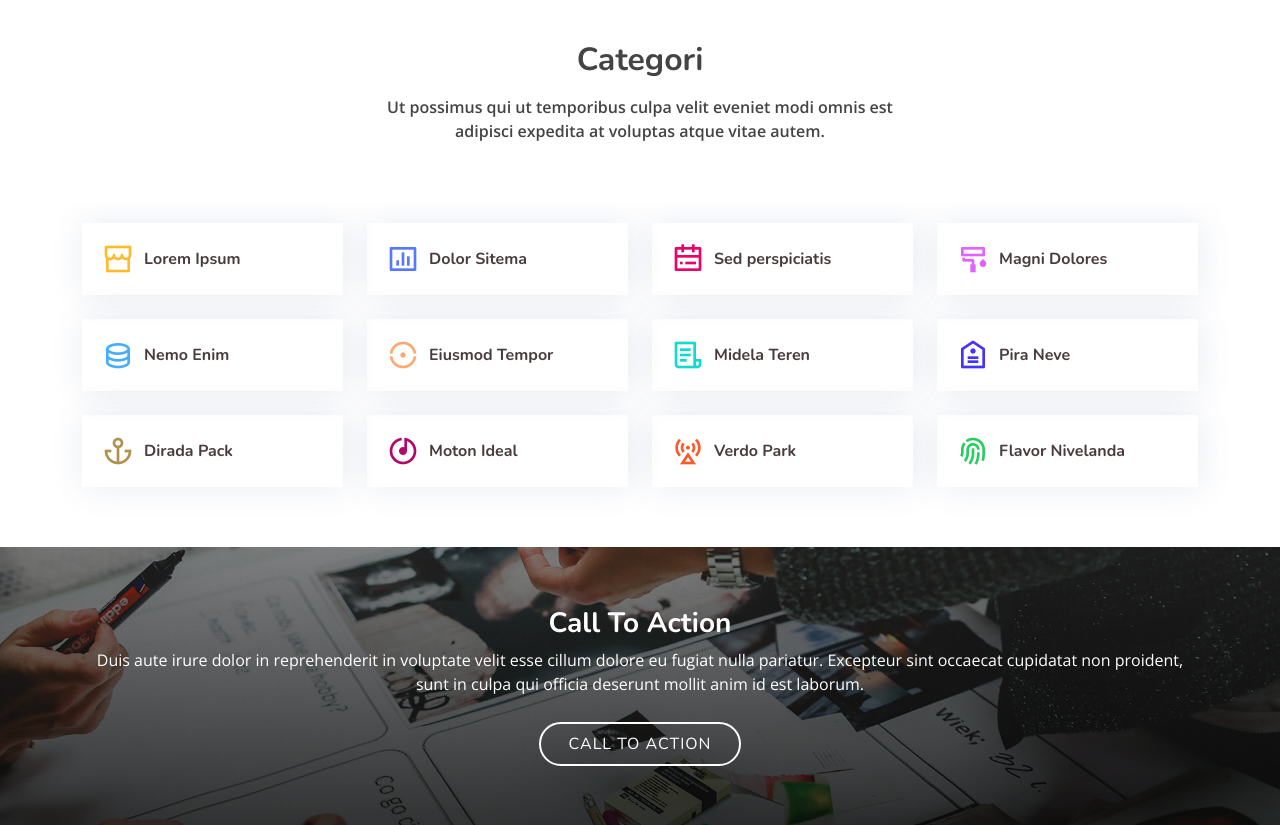
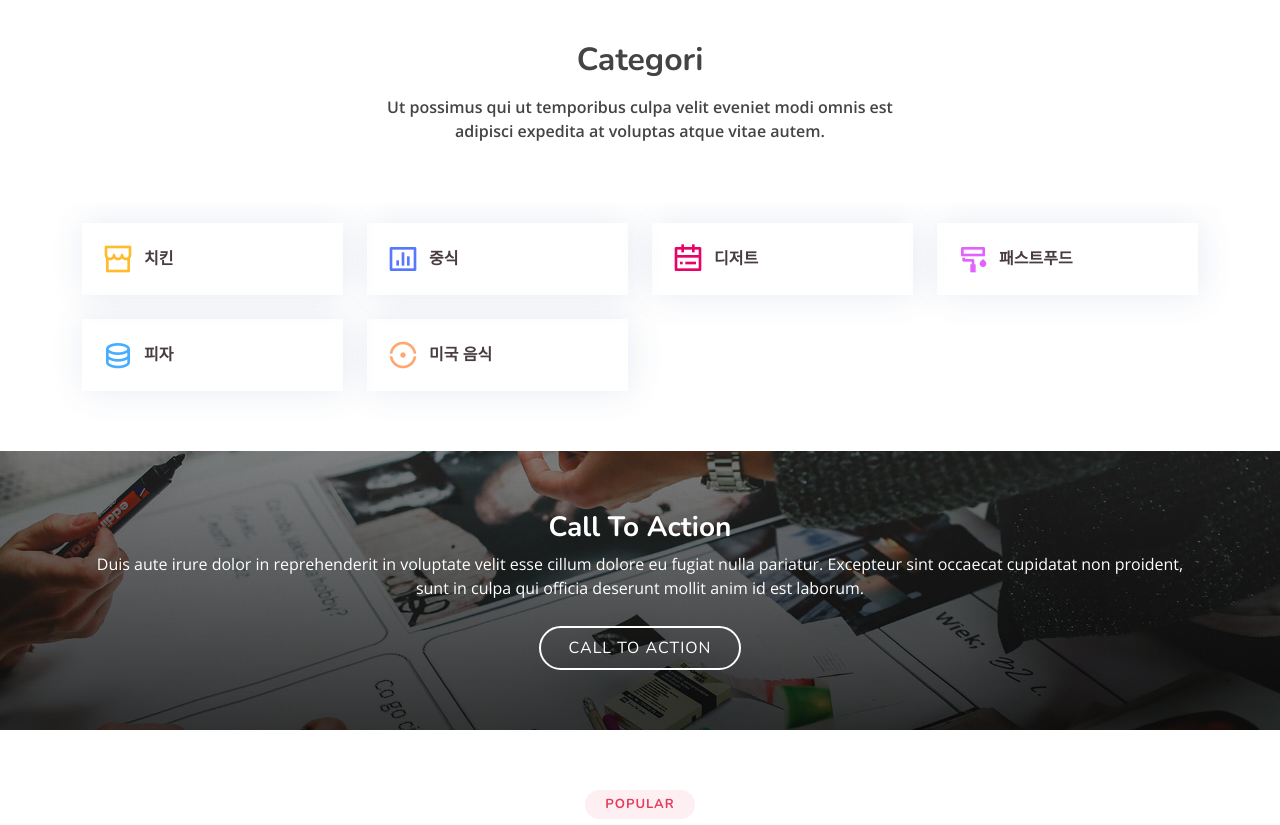
Before and after one commit to iot5project/sawwell-pythonanywhere, a Django app: template templates/home.html in a window 1280 px wide. Shown: the part 1301-2126 px from the top of the page. Run offline with Django 4.2, Linux system fonts and the light colour scheme; the template is opened without the code that fills it, so the values that code supplies are empty; parts of the project's set-up code (start-up, migrations or seed data) failed here and were passed over; some libraries are stand-ins or nearby versions.

Commit message:
update home.html and logins.html

```diff
--- a/config/settings.py
+++ b/config/settings.py
@@ -79,7 +79,7 @@ DATABASES = {
         'ENGINE': 'django.db.backends.mysql',
         'NAME': 'sawwell',
         'USER': 'root',
-        'PASSWORD': '111111',
+        'PASSWORD': 'qwe123',
         'HOST': '127.0.0.1',
     }
 }
--- a/templates/home.html
+++ b/templates/home.html
@@ -176,76 +176,40 @@
       <div class="container">
 
         <div class="row">
-          <div class="col-lg-3 col-md-4 col-6 col-6">
+          <div class="col-lg-3 col-md-3 col-6 col-6">
             <div class="icon-box">
               <i class="ri-store-line" style="color: #ffbb2c;"></i>
-              <h3><a href="">Lorem Ipsum</a></h3>
+              <h3><a href="/chicken">치킨</a></h3>
             </div>
           </div>
-          <div class="col-lg-3 col-md-4 col-6">
+          <div class="col-lg-3 col-md-3 col-6">
             <div class="icon-box">
               <i class="ri-bar-chart-box-line" style="color: #5578ff;"></i>
-              <h3><a href="">Dolor Sitema</a></h3>
+              <h3><a href="/chinese">중식</a></h3>
             </div>
           </div>
-          <div class="col-lg-3 col-md-4 col-6 mt-4 mt-md-0">
+          <div class="col-lg-3 col-md-3 col-6 mt-4 mt-md-0">
             <div class="icon-box">
               <i class="ri-calendar-todo-line" style="color: #e80368;"></i>
-              <h3><a href="">Sed perspiciatis</a></h3>
+              <h3><a href="/dessert">디저트</a></h3>
             </div>
           </div>
-          <div class="col-lg-3 col-md-4 col-6 mt-4 mt-lg-0">
+          <div class="col-lg-3 col-md-3 col-6 mt-4 mt-lg-0">
             <div class="icon-box">
               <i class="ri-paint-brush-line" style="color: #e361ff;"></i>
-              <h3><a href="">Magni Dolores</a></h3>
+              <h3><a href="/fastfood">패스트푸드</a></h3>
             </div>
           </div>
-          <div class="col-lg-3 col-md-4 col-6 mt-4">
+          <div class="col-lg-3 col-md-3 col-6 mt-4">
             <div class="icon-box">
               <i class="ri-database-2-line" style="color: #47aeff;"></i>
-              <h3><a href="">Nemo Enim</a></h3>
+              <h3><a href="/pizza">피자</a></h3>
             </div>
           </div>
-          <div class="col-lg-3 col-md-4 col-6 mt-4">
+          <div class="col-lg-3 col-md-3 col-6 mt-4">
             <div class="icon-box">
               <i class="ri-gradienter-line" style="color: #ffa76e;"></i>
-              <h3><a href="">Eiusmod Tempor</a></h3>
-            </div>
-          </div>
-          <div class="col-lg-3 col-md-4 col-6 mt-4">
-            <div class="icon-box">
-              <i class="ri-file-list-3-line" style="color: #11dbcf;"></i>
-              <h3><a href="">Midela Teren</a></h3>
-            </div>
-          </div>
-          <div class="col-lg-3 col-md-4 col-6 mt-4">
-            <div class="icon-box">
-              <i class="ri-price-tag-2-line" style="color: #4233ff;"></i>
-              <h3><a href="">Pira Neve</a></h3>
-            </div>
-          </div>
-          <div class="col-lg-3 col-md-4 col-6 mt-4">
-            <div class="icon-box">
-              <i class="ri-anchor-line" style="color: #b2904f;"></i>
-              <h3><a href="">Dirada Pack</a></h3>
-            </div>
-          </div>
-          <div class="col-lg-3 col-md-4 col-6 mt-4">
-            <div class="icon-box">
-              <i class="ri-disc-line" style="color: #b20969;"></i>
-              <h3><a href="">Moton Ideal</a></h3>
-            </div>
-          </div>
-          <div class="col-lg-3 col-md-4 col-6 mt-4">
-            <div class="icon-box">
-              <i class="ri-base-station-line" style="color: #ff5828;"></i>
-              <h3><a href="">Verdo Park</a></h3>
-            </div>
-          </div>
-          <div class="col-lg-3 col-md-4 col-6 mt-4">
-            <div class="icon-box">
-              <i class="ri-fingerprint-line" style="color: #29cc61;"></i>
-              <h3><a href="">Flavor Nivelanda</a></h3>
+              <h3><a href="/western">미국 음식</a></h3>
             </div>
           </div>
         </div>
--- a/templates/logins.html
+++ b/templates/logins.html
@@ -89,7 +89,7 @@
               </h2>
 
               <div class="entry-content">
-            <form action="forms/contact.php" method="post" role="form" class="php-email-form">
+                <form action="/loginimpl" method="post" role="form" class="php-email-form">
                   <div class="form-group mt-3">
                     <input type="text" class="form-control" name="subject" id="id" placeholder="Id" required>
                   </div>
@@ -97,8 +97,8 @@
                     <input type="text" class="form-control" name="subject" id="password" placeholder="Password" required>
                   </div>
                   <br>
-              <div class="text-center"><button type="submit">login</button></div>
-               <div class="text-right"><button>
+                  <div class="text-center"><button type="submit">login</button></div><br>
+                  <div class="text-center"><button>id/pw find</button></div><br>
                 </form>
               </div>
             </article>
--- a/web/urls.py
+++ b/web/urls.py
@@ -2,7 +2,7 @@ from django_request_mapping import UrlPattern
 
 from web.views import MyView
 from web.views_market import MarketView
-from web.views_market import ReviewView
+from web.views_review import ReviewView
 
 urlpatterns = UrlPattern()
 urlpatterns.register(MyView)
```
Lines whose indentation alone changed are shown as unchanged.
